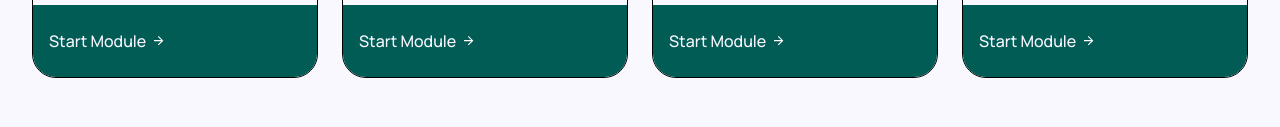
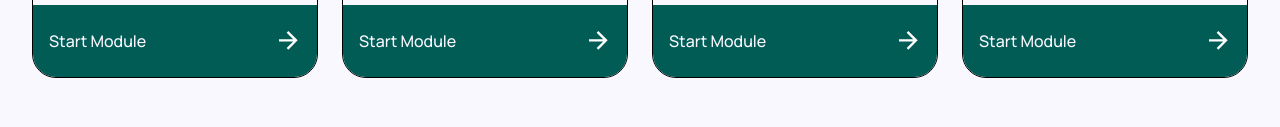
Before and after one commit to Mohammadmaree11/labVerse, a website: page learning-resources.html in a window 1280 px wide. Shown: the part 2254-2381 px from the top of the page. Drawn offline with Linux system fonts and the light colour scheme; files whose address does not match are found by name.

Commit message:
update learning resources

```diff
--- a/learning-resources.html
+++ b/learning-resources.html
@@ -337,9 +337,9 @@ Susceptibility Testing" class="w-full h-48 object-cover">
                                 crystals.</p>
                         </div>
                         <a href=""
-                            class="inline-row bg-Primary text-Background font-medium py-6 px-4  hover:bg-softPeriwinkle hover:text-Primary transition-colors duration-300  ">
+                            class="inline-row justify-between bg-Primary text-Background font-medium py-6 px-4  hover:bg-softPeriwinkle hover:text-Primary transition-colors duration-300  ">
                             <span>Start Module</span>
-                            <img src="./assets/images/interactive-preview/arrow.svg" alt="Arrow" class="ml-2" />
+                            <img src="./assets/images//index file/interactive-preview/arrow.svg" alt="Arrow" class="ml-2 w-6 h-5" />
                         </a>
                     </div>
                     <!--? <<<<<<<<<<<<2>>>>>>>>>>> -->
@@ -352,10 +352,10 @@ Susceptibility Testing" class="w-full h-48 object-cover">
                             <p>Interactive scenarios for resolving complex
                                 antibody panels.</p>
                         </div>
-                        <a href=""
-                            class="inline-row bg-Primary text-Background font-medium py-6 px-4  hover:bg-softPeriwinkle hover:text-Primary transition-colors duration-300  ">
+                       <a href=""
+                            class="inline-row justify-between bg-Primary text-Background font-medium py-6 px-4  hover:bg-softPeriwinkle hover:text-Primary transition-colors duration-300  ">
                             <span>Start Module</span>
-                            <img src="./assets/images/interactive-preview/arrow.svg" alt="Arrow" class="ml-2" />
+                            <img src="./assets/images//index file/interactive-preview/arrow.svg" alt="Arrow" class="ml-2 w-6 h-5" />
                         </a>
                     </div>
                     <!--? <<<<<<<<<<<<3>>>>>>>>>>> -->
@@ -368,10 +368,10 @@ Susceptibility Testing" class="w-full h-48 object-cover">
                             <p>Annual review of essential laboratory safety
                                 protocols.</p>
                         </div>
-                        <a href=""
-                            class="inline-row bg-Primary text-Background font-medium py-6 px-4  hover:bg-softPeriwinkle hover:text-Primary transition-colors duration-300  ">
+                       <a href=""
+                            class="inline-row justify-between bg-Primary text-Background font-medium py-6 px-4  hover:bg-softPeriwinkle hover:text-Primary transition-colors duration-300  ">
                             <span>Start Module</span>
-                            <img src="./assets/images/interactive-preview/arrow.svg" alt="Arrow" class="ml-2" />
+                            <img src="./assets/images//index file/interactive-preview/arrow.svg" alt="Arrow" class="ml-2 w-6 h-5" />
                         </a>
                     </div>
                     <!--? <<<<<<<<<<<<4>>>>>>>>>>> -->
@@ -385,9 +385,9 @@ Susceptibility Testing" class="w-full h-48 object-cover">
                                 into the clinical lab.</p>
                         </div>
                         <a href=""
-                            class="inline-row bg-Primary text-Background font-medium py-6 px-4  hover:bg-softPeriwinkle hover:text-Primary transition-colors duration-300  ">
+                            class="inline-row justify-between bg-Primary text-Background font-medium py-6 px-4  hover:bg-softPeriwinkle hover:text-Primary transition-colors duration-300  ">
                             <span>Start Module</span>
-                            <img src="./assets/images/interactive-preview/arrow.svg" alt="Arrow" class="ml-2" />
+                            <img src="./assets/images//index file/interactive-preview/arrow.svg" alt="Arrow" class="ml-2 w-6 h-5" />
                         </a>
                     </div>
                 </div>
```
